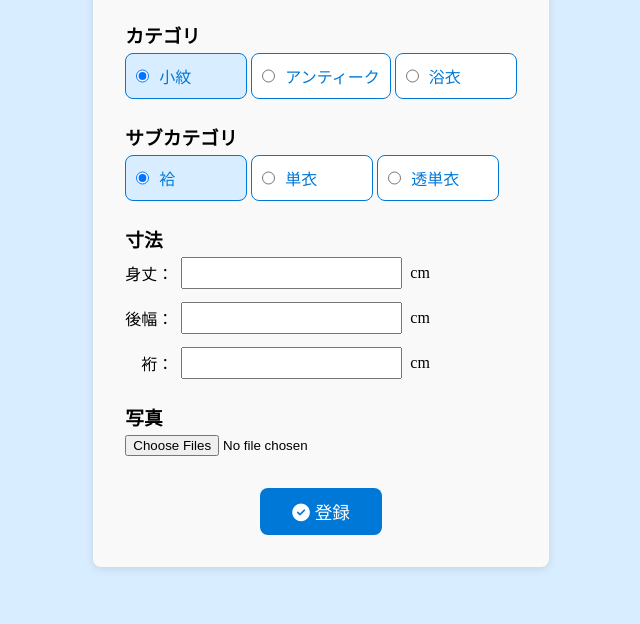
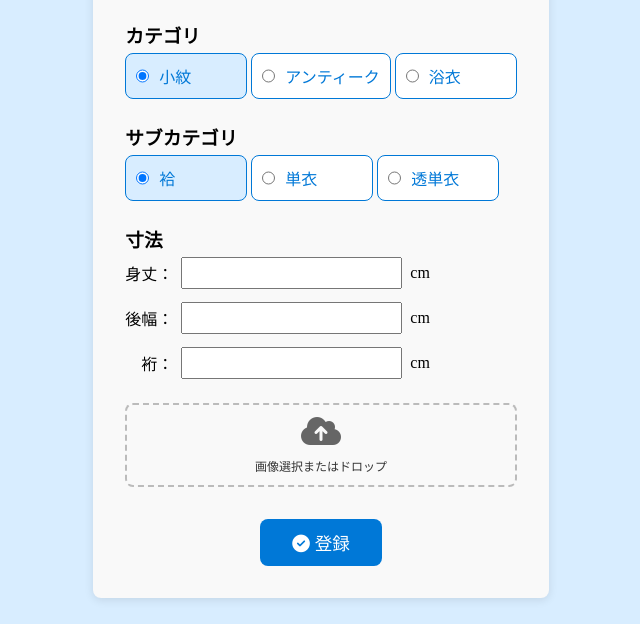
Before and after one commit to yuragino/kimono-coordinaiton-admin, a plain HTML site: page register.html in a window 1280 px wide. Shown: the part 176-800 px from the top of the page, without its empty margins (319-959 px from the left). Drawn offline with nearby package versions, Linux system fonts and the light colour scheme.

Commit message:
ドラッグ&ドロップ対応

```diff
--- a/css/register.css
+++ b/css/register.css
@@ -216,3 +216,27 @@ input[type="radio"] {
 .delete-btn-main:hover {
   background-color: #b52b27;
 }
+
+.upload-zone {
+  border: 2px dashed #bbb;
+  border-radius: 8px;
+  padding: 10px;
+  text-align: center;
+  cursor: pointer;
+  transition: background 0.2s, border-color 0.2s;
+}
+.upload-zone:hover {
+  background: #fafafa;
+}
+.upload-zone.drag-over {
+  border-color: #007BFF;
+  background: #E9F5FF;
+}
+.upload-content i {
+  color: #666;
+  margin-bottom: 10px;
+}
+.upload-content p {
+  color: #333;
+  font-size: 12px;
+}
--- a/js/register.js
+++ b/js/register.js
@@ -28,6 +28,7 @@ document.addEventListener('alpine:init', () => {
     yuki: "",
     previews: [],
     files: [],
+    isDragOver: false,
     isEditMode: false,
     isSubmitting: false,
     docId: new URLSearchParams(location.search).get("id"),
@@ -48,6 +49,15 @@ document.addEventListener('alpine:init', () => {
       }
     },
 
+    onDrop(e) {
+      this.isDragOver = false;
+      for (let file of e.dataTransfer.files) {
+        this.files.push(file);
+        this.previews.push(URL.createObjectURL(file));
+      }
+      e.dataTransfer.clearData();
+    },
+
     confirmRemoveImage(index) {
       if (confirm("この画像を削除しますか？")) {
         this.removeImage(index);
@@ -60,7 +70,6 @@ document.addEventListener('alpine:init', () => {
       this.previews.splice(index, 1);
     },
 
-    // ✅ ここを追加！
     async uploadImageToCloudinary(file, folderName) {
       const formData = new FormData();
       formData.append("file", file);
--- a/register.html
+++ b/register.html
@@ -80,10 +80,16 @@
       </div>
 
       <!-- 写真アップロード -->
-      <div class="form-group">
-        <h3 class="section-title">写真</h3>
-        <input type="file" multiple accept="image/*" @change="handleImageUpload">
+      <div class="upload-zone" @click="$refs.fileInput.click()" @dragover.prevent="isDragOver = true"
+        @dragleave.prevent="isDragOver = false" @drop.prevent="onDrop($event)" :class="{ 'drag-over': isDragOver }">
+        <input type="file" multiple accept="image/*" x-ref="fileInput" @change="handleImageUpload" hidden>
+        <div class="upload-content">
+          <i class="fa-solid fa-cloud-arrow-up fa-2x"></i>
+          <p>画像選択またはドロップ</p>
+        </div>
+      </div>
 
+      <!-- プレビュー -->
       <div class="preview-container" x-show="previews.length > 0">
         <template x-for="(url, index) in previews" :key="index">
           <div class="preview-item">
@@ -93,7 +99,6 @@
             </button>
           </div>
         </template>
-        </div>
       </div>
 
       <!-- 登録 / 更新 ボタン -->
```
Lines whose indentation alone changed are shown as unchanged.
